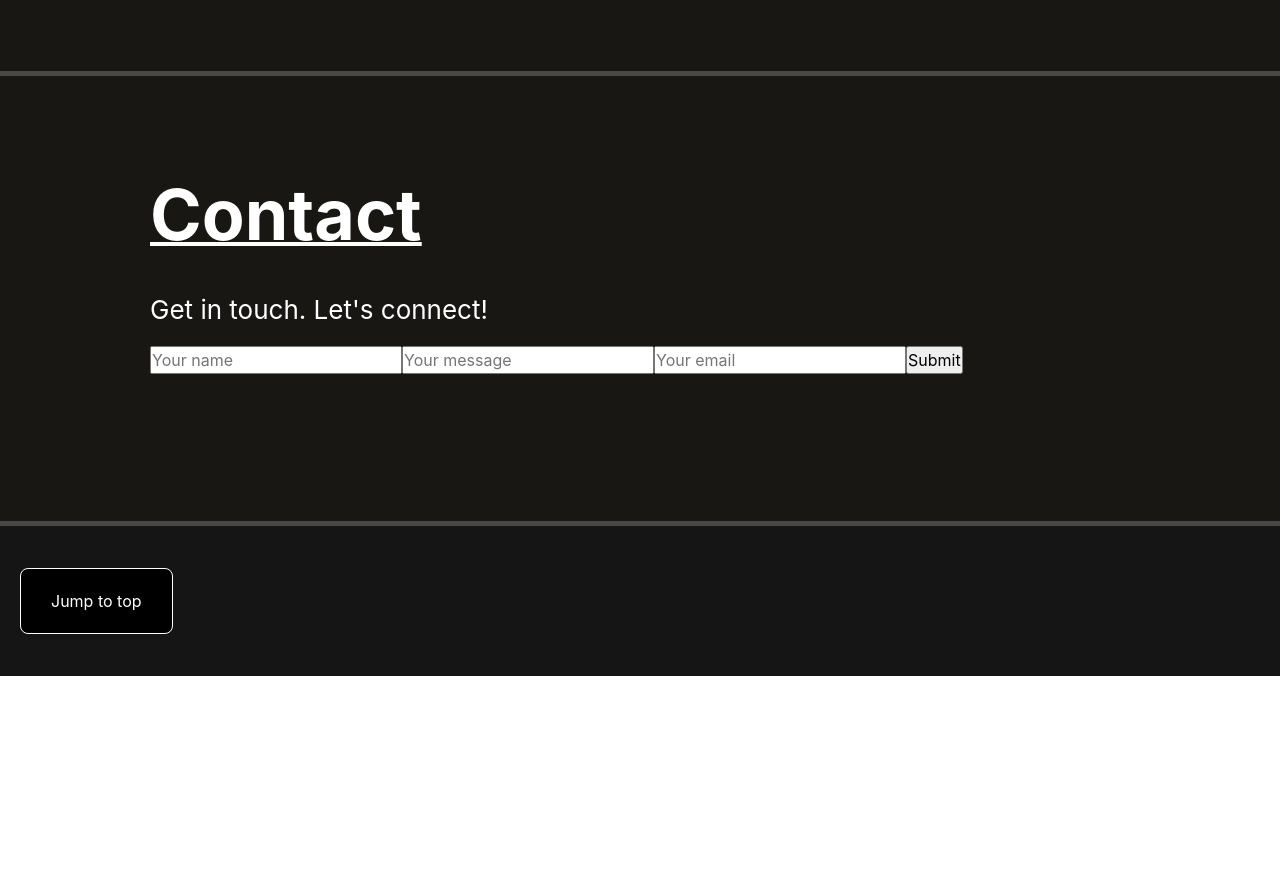
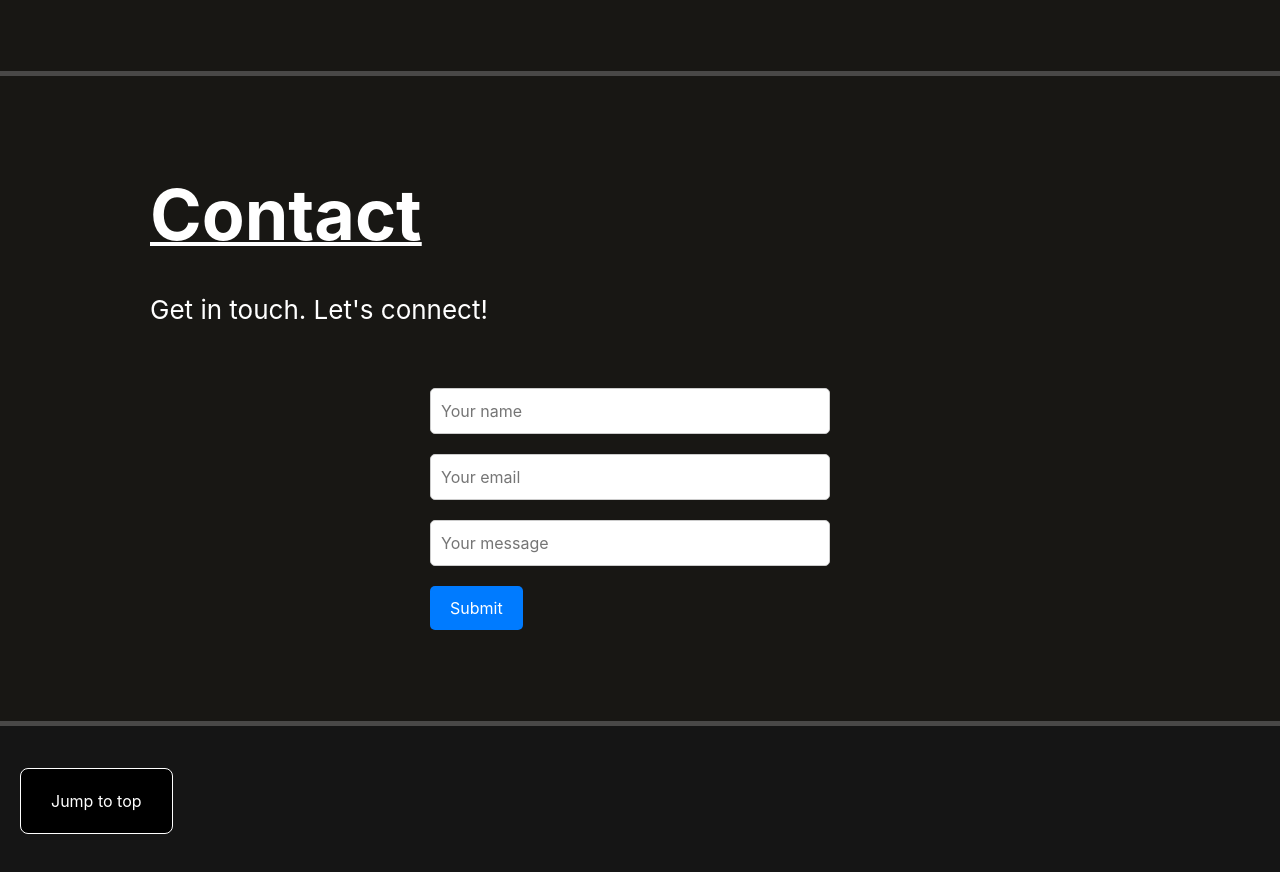
Before and after one commit to Satokii/portfolio, a React (Vite) app: page / in a window 1280 px wide. Shown: the part 5660-6532 px from the top of the page. Before the commit the page ends 6336 px from the top, so only its background shows below. Built offline with nearby package versions, Linux system fonts and the light colour scheme; no server answers.

Commit message:
style: add basic styling to contact form

```diff
--- a/src/components/main/components/Contact.jsx
+++ b/src/components/main/components/Contact.jsx
@@ -1,7 +1,6 @@
 import { useState } from 'react'
 import emailjs from '@emailjs/browser'
 
-import EmailImg from '../../../assets/svgs/email.svg'
 import '../../../styles/main/main-contact.css'
 
 const SERVICE_ID = import.meta.env.VITE_SERVICE_ID;
@@ -42,16 +41,20 @@ function Contact() {
         <section id='contact' className='main-contact grid'>
             <h2 className='main-contact--header'>Contact</h2>
             <h3 className='main-contact--subheader'>Get in touch. Let&apos;s connect!</h3>
-            {/* <div className='main-contact--contact-info-container grid'>
-                <img className='main-contact--email-img' src={EmailImg} alt="email img" />
-                <p className='main-contact--email'>satokiito@gmail.com</p>
-            </div> */}
-            <form onSubmit={onSubmit}>
+            <div className='main-contact--contact-info-container grid'>
+                <form className='main-contact--contact-form' onSubmit={onSubmit}>
                     <input
                         type='text'
                         name='from_name'
                         placeholder='Your name'
                         value={toSend.from_name}
+                        onChange={handleChange}
+                    />
+                    <input
+                        type='email'
+                        name='from_email'
+                        placeholder='Your email'
+                        value={toSend.from_email}
                         onChange={handleChange}
                     />
                     <input
@@ -61,15 +64,10 @@ function Contact() {
                         value={toSend.message}
                         onChange={handleChange}
                     />
-                <input
-                    type='text'
-                    name='from_email'
-                    placeholder='Your email'
-                    value={toSend.from_email}
-                    onChange={handleChange}
-                />
+
                     <button type='submit'>Submit</button>
                 </form>
+            </div>
         </section>
     )
 }
--- a/src/styles/main/main-contact.css
+++ b/src/styles/main/main-contact.css
@@ -2,7 +2,7 @@
     grid-template-rows: 100px 30px 1fr;
     padding: 50px 150px 50px 150px;
     gap: 20px;
-    height: 400px;
+    height: 600px;
     border-bottom: solid 5px rgba(128, 128, 128, 0.47);
 }
 
@@ -30,3 +30,31 @@
 .main-contact--email{
     font-size: 24px;
 }
+
+.main-contact--contact-form {
+    max-width: 400px;
+    margin: 0 auto;
+}
+
+.main-contact--contact-form input[type="text"],
+.main-contact--contact-form input[type="email"],
+.main-contact--contact-form textarea {
+    width: 100%;
+    padding: 10px;
+    margin-bottom: 20px;
+    border: 1px solid #ccc;
+    border-radius: 5px;
+}
+
+.main-contact--contact-form button {
+    background-color: #007bff;
+    color: #fff;
+    padding: 10px 20px;
+    border: none;
+    border-radius: 5px;
+    cursor: pointer;
+}
+
+.main-contact--contact-form button:hover {
+    background-color: #0056b3;
+}
```
Lines whose indentation alone changed are shown as unchanged.
